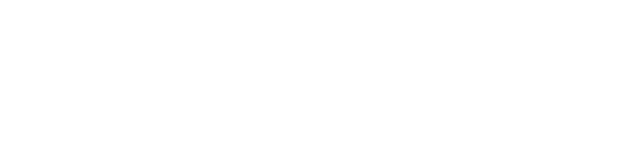
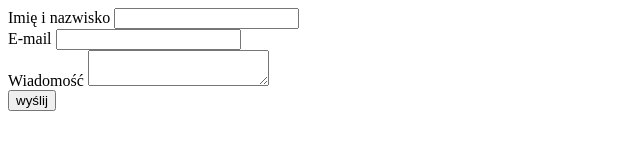
Before and after one commit to zebrulik/zebrulik.github.io, a plain HTML site: page warsztaty/formularz-html/index.html in a window 1280 px wide. Shown: the whole page, without its empty margins (0-640 px from the left). Drawn offline with Linux system fonts and the light colour scheme.

Commit message:
formularz na warsztaty

```diff
--- a/warsztaty/formularz-html/index.html
+++ b/warsztaty/formularz-html/index.html
@@ -6,6 +6,17 @@
     <title>Warsztaty formularz</title>
 </head>
 <body>
-
+    <form action="https://formspree.io/zebrulik@gmail.com">
+        <label for="user-name">Imię i nazwisko</label>
+        <input type="text" name="user-name" id="user-name">
+        <br>
+        <label for="mail">E-mail</label>
+        <input type="email" name="_replyto" id="mail">
+        <br>
+        <label for="message">Wiadomość</label>
+        <textarea name="message" id="message"></textarea>
+        <br>
+        <input type="submit" value="wyślij">
+    </form>
 </body>
 </html>
```
